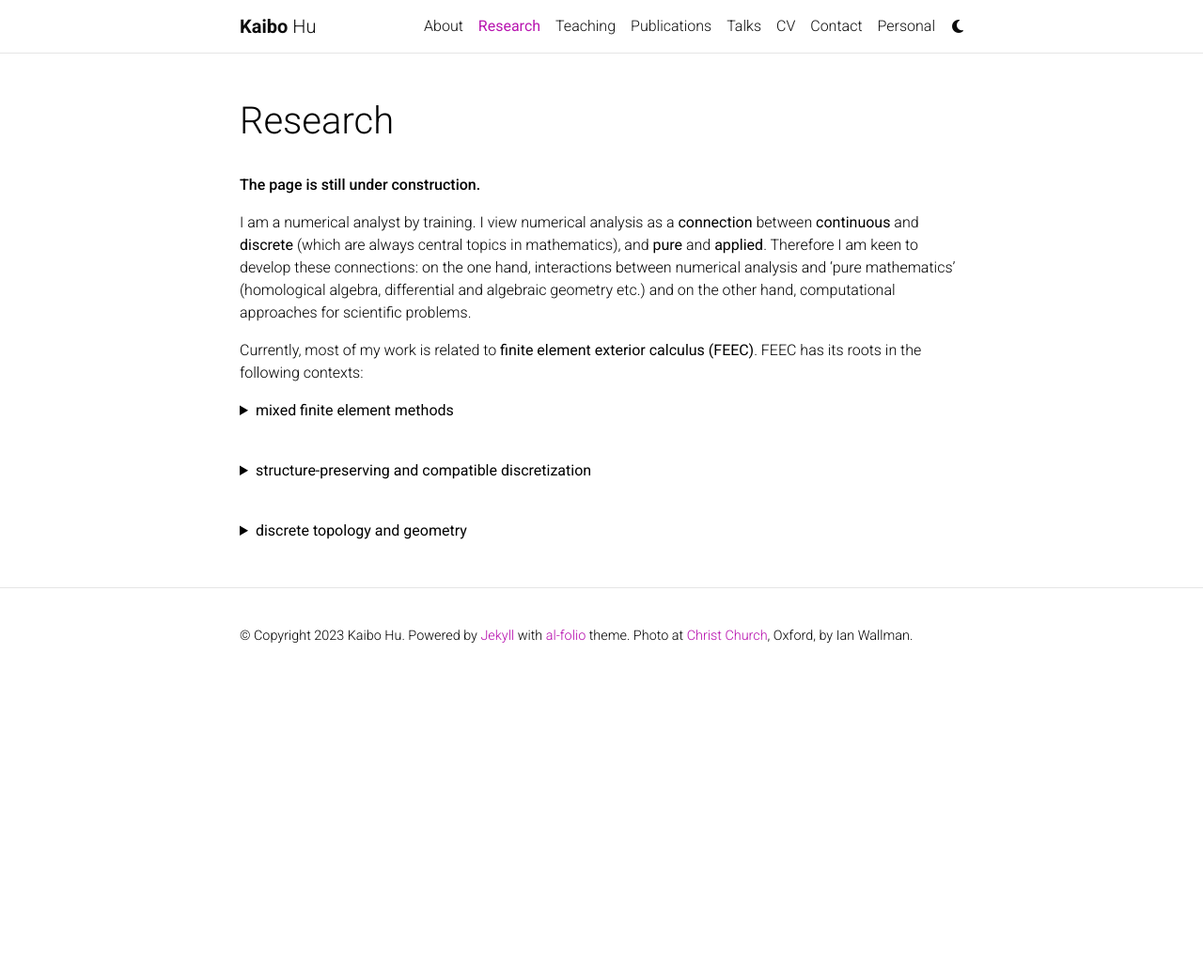
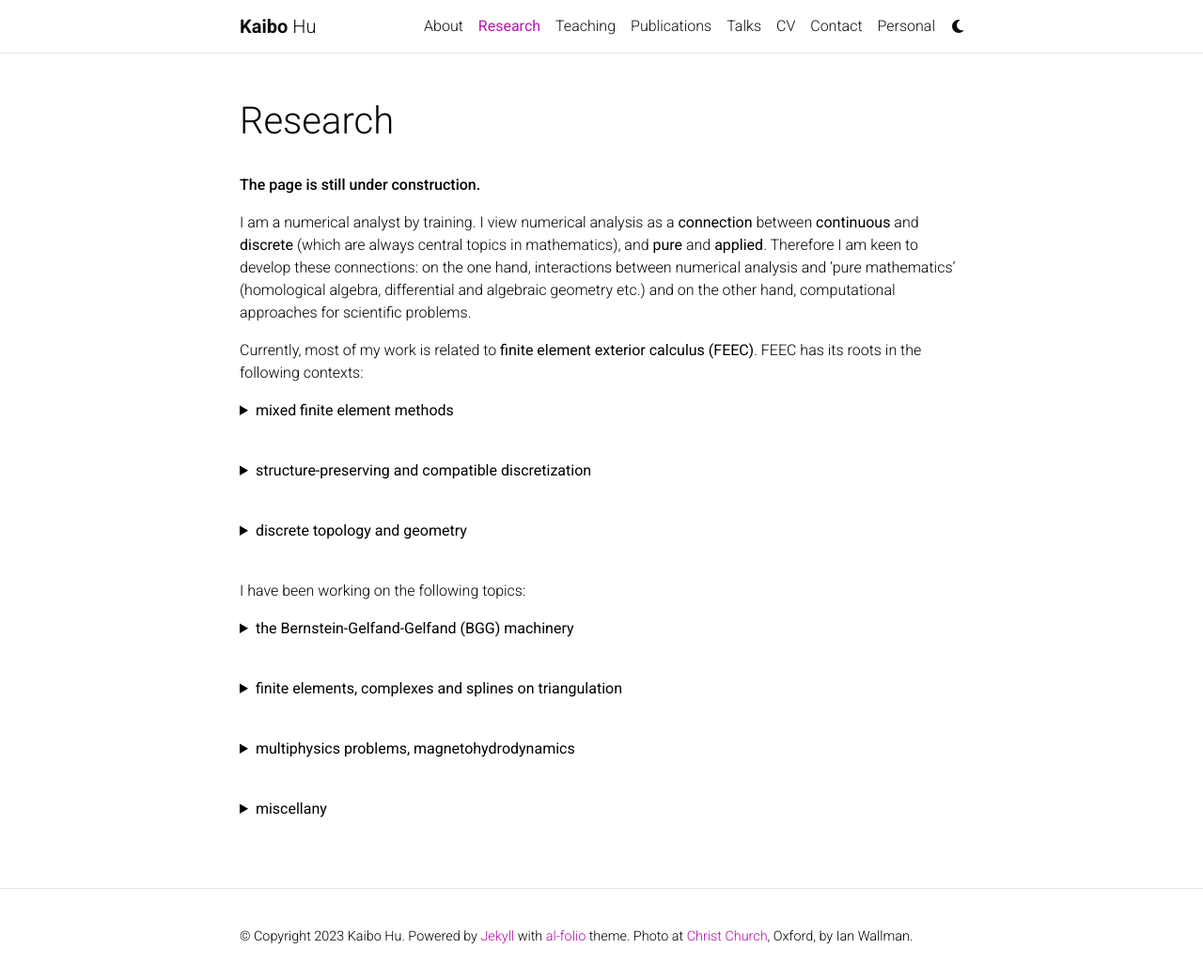
Before and after one commit to kaibohu/kaibohu.github.io, a Jekyll site: the page built from _pages/research.md, in a window 1280 px wide and 1048 px high. Shown: the top 1043 px of the window at 94% size. Built offline with Jekyll 4.4.1, drawn with Linux system fonts in a browser that asks for light colours; comment, search, counter and statistics services are not loaded; a style sheet for code colours, icons or effects is not loaded; some of the changed text lies outside the part shown.

Commit message:
update research page

```diff
--- a/_pages/research.md
+++ b/_pages/research.md
@@ -18,6 +18,14 @@
   <summary> <b>mixed finite element methods</b></summary><br />
   Most real-world problems involve more than one field. For example, Navier-Stokes equations involve velocity and pressure, and magnetohydrodynamics describes the coupling of fluids and magnetic fields. Finite element methods involving more than one field are referred to as <b>mixed methods</b>.
 A major message from the study of mixed methods (see [1] for a comprehensive account of this subject) is that different fields should be discretized differently to get correct solutions and efficient solvers.  The   <b><a href="https://en.wikipedia.org/wiki/Ladyzhenskaya–Babuška–Brezzi_condition">Ladyzhenskaya–Babuška–Brezzi (LBB) condition</a></b>, or the <b>inf-sup condition</b> provides a criterion for the choices of discretization (discrete spaces) for different fields. Roughly speaking, these conditions describe how (linear) differential operators should map one space to another. For example, for incompressible flows, one discretizes the velocity in one finite dimensional space (e.g., a certain finite element space) and the pressure in another. The inf-sup condition requires that divergence is surjective from the velocity space to the pressure space (with an analytic bound). Homological algebra and differential complexes (central subjects in FEEC) encode kernels and images of (linear) differential operators, and, therefore are proper tools.
+
+<br /><br />
+
+References:
+<ol>
+  <li>Daniele Boffi, Franco Brezzi, and Michel Fortin. Mixed finite element methods and applications. Vol. 44. Heidelberg: Springer, 2013.</li>
+</ol>
+
 </details>
 
 <br />
@@ -40,13 +48,64 @@
 
 <br /><br />
 
-The de Rham complex is related to PDEs. For example, the Maxwell equation can be formulated using differential forms and de Rham complexes. In finite element exterior calculus, one wants to discretize the de Rham complex, and use the resulting discrete version to compute. Around 1970s-1980s, Raviart, Thomas, and Nédélec invented several vector-valued finite elements independently. Soon, Bossavit realized that those finite elements have a unified differential form interpretation, and correspond to Whitney's discrete differential form in his Geometric Integration Theory.
+The de Rham complex is related to PDEs. For example, the Maxwell equation can be formulated using differential forms and de Rham complexes. In finite element exterior calculus, one wants to discretize the de Rham complex, and use the resulting discrete version to compute. Around the 1970s-1980s, Raviart, Thomas, and Nédélec invented several vector-valued finite elements independently. Soon, Bossavit realized that those finite elements have a unified differential form interpretation and correspond to Whitney's definition in his Geometric Integration Theory, referred to as <b>Whitney forms</b>.
+
+<figure>
+  <img src="../assets/img/deRham-3D.pdf" alt="Whitney forms in 3D" style="width:80%">
+  <figcaption>Fig: Whitney forms in 3D.</figcaption>
+</figure>
+
+The Whitney forms form a discrete version of de Rham complexes. The algebraic structures are crucial for PDE solvers. The degrees of freedom for k-forms are located at k-dimensional cells (vertices, edges etc.), and therefore Whitney forms enjoy an elegant correspondence to <b>discrete topology</b>. The sequence of Whitney forms has correct cohomologies [2] (isomorphic to the continuous version).
+
+  This differential form perspective was further pursued and led to Hiptmair's <b>canonical construction of finite elements</b> [3] based on Poincaré operators. FEEC develops further in this direction, leading to a <b><a href="https://www-users.cse.umn.edu/~arnold/femtable/">finite element periodic table</a></b>.
+  <br /><br />
+
+<b>Discrete differential geometry</b> enters the picture when Christiansen interpreted <b><a href="https://en.wikipedia.org/wiki/Regge_calculus">Regge calculus</a></b> (originally a coordinate-free scheme in quantum and computational relativity) as a finite element [4]. The <b>Regge element</b> fits in a discrete version of the elasticity complex (see BGG machinery below), which is often referred to as the elasticity complex, or <b>Calabi complex</b> in differential geometry:
+<figure>
+  <img src="../assets/img/regge.pdf" alt="Whitney forms in 3D" style="width:80%">
+  <figcaption>Fig: Elasticity complex and Regge element.</figcaption>
+</figure>
+
+The Regge complex generalizes the concept of finite elements by allowing distributions (currents). Its connections to discrete differential geometry are under active development by several groups.
+
+Another discrete version of the elasticity with a differential geometry and discrete mechanics perspective is the diamond element [5]. Together with Regge calculus/element, this further demonstrates an interaction between <b>discretizations</b> and <b>discrete theories</b>.
 
 <br /><br />
 
 References:
 <ol>
   <li>Alain Bossavit. "Whitney forms: A class of finite elements for three-dimensional computations in electromagnetism." IEE Proceedings A (Physical Science, Measurement and Instrumentation, Management and Education, Reviews) 135.8 (1988): 493-500.</li>
+  <li>  Snorre H. Christiansen. "Finite element systems of differential forms." arXiv preprint arXiv:1006.4779 (2010). </li>
+  <li> Ralf Hiptmair. "Canonical construction of finite elements." Mathematics of computation 68.228 (1999): 1325-1346. </li>
+<li>Snorre H. Christiansen. "On the linearization of Regge calculus." Numerische Mathematik 119 (2011): 613-640. </li>
+<li>P., E. Hauret, Kuhl, and M. Ortiz. "Diamond elements: a finite element/discrete‐mechanics approximation scheme with guaranteed optimal convergence in incompressible elasticity." International Journal for Numerical Methods in Engineering 72.3 (2007): 253-294. </li>
 </ol>
 
+
 </details>
+<br />
+
+I have been working on the following topics:
+
+
+<details>
+  <summary> <b>the Bernstein-Gelfand-Gelfand (BGG) machinery</b></summary><br />
+  </details>
+  <br />
+
+<details>
+  <summary> <b>finite elements, complexes and splines on triangulation</b></summary><br />
+  </details>
+  <br />
+
+  <details>
+  <summary> <b>multiphysics problems, magnetohydrodynamics</b></summary><br />
+  </details>
+
+<br />
+
+  <details>
+  <summary> <b>miscellany</b></summary><br />
+  </details>
+
+<br />
```
Also changed, not shown: 2 other files.
